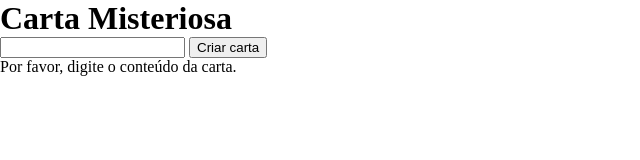
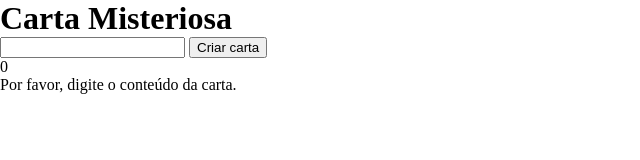
Before and after one commit to FredericoTP/trybe-bonus-project-mistery-letter, a website: page index.html in a window 1280 px wide. Both pictures are taken after a click on the button "Criar carta". Shown: the whole page, without its empty margins (0-640 px from the left). Drawn offline with Linux system fonts and the light colour scheme.

Commit message:
Requisito 18

```diff
--- a/index.html
+++ b/index.html
@@ -17,6 +17,7 @@
     <section>
       <input id="carta-texto" type="text">
       <button id="criar-carta">Criar carta</button>
+      <p id="carta-contador"></p>
     </section>
     <section>
       <p id="carta-gerada"></p>
--- a/script.js
+++ b/script.js
@@ -2,6 +2,7 @@ const inputCartaTexto = document.getElementById('carta-texto');
 const buttonCriarCarta = document.getElementById('criar-carta');
 const pCartaGerada = document.getElementById('carta-gerada');
 const tagSpan = document.getElementsByTagName('span');
+const pCartaContador = document.getElementById('carta-contador');
 const styleGroup = ['newspaper', 'magazine1', 'magazine2'];
 const sizeGroup = ['medium', 'big', 'reallybig'];
 const rotationGroup = ['rotateleft', 'rotateright'];
@@ -42,6 +43,8 @@ function createLetter() {
   if (content.length == 0 || spaceVerification.length == 0) {
     pCartaGerada.innerText = 'Por favor, digite o conteúdo da carta.';
   }
+
+  pCartaContador.innerText = tagSpan.length / 2;
 }
 
 buttonCriarCarta.addEventListener('click', createLetter);
```
